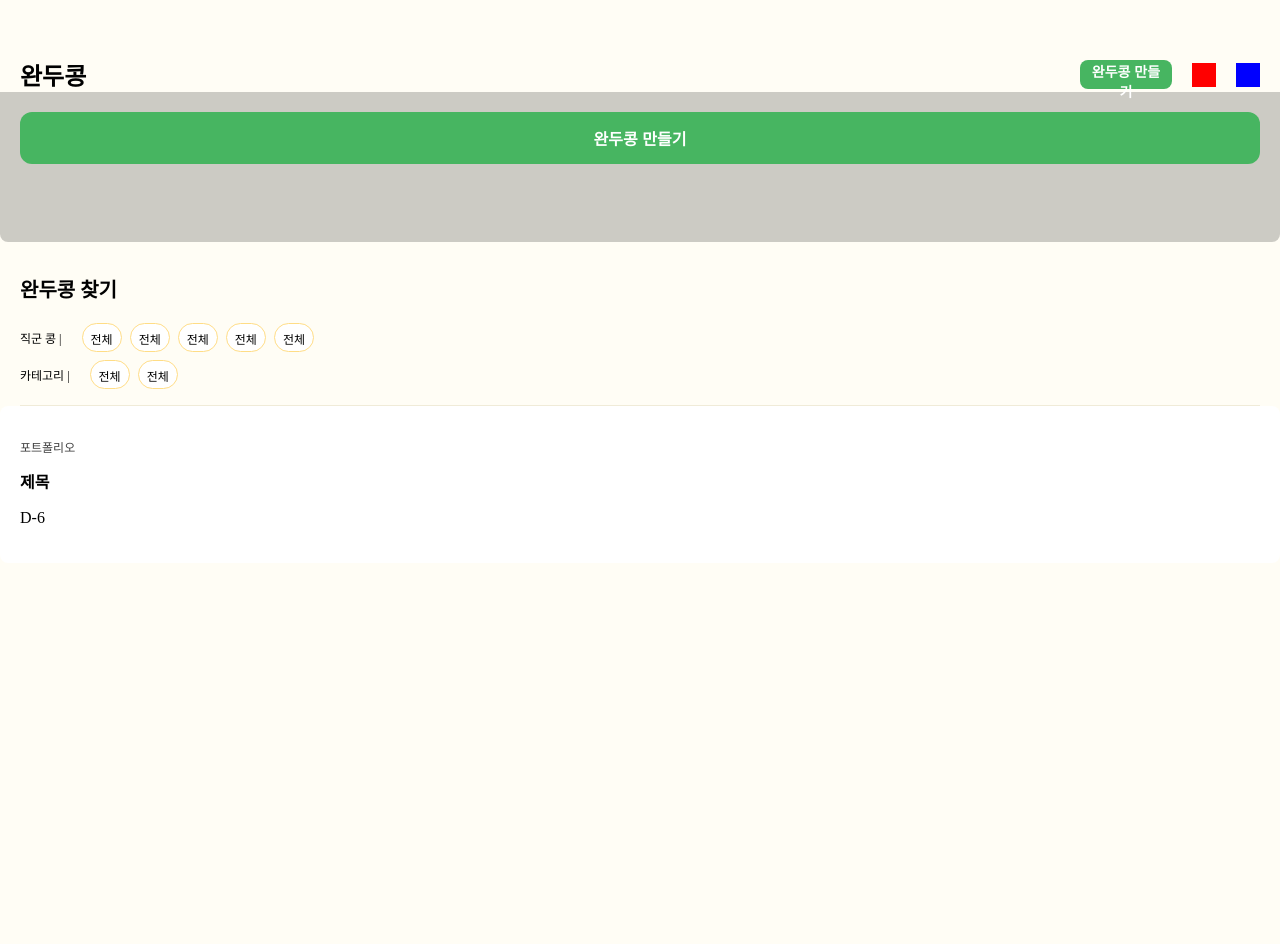
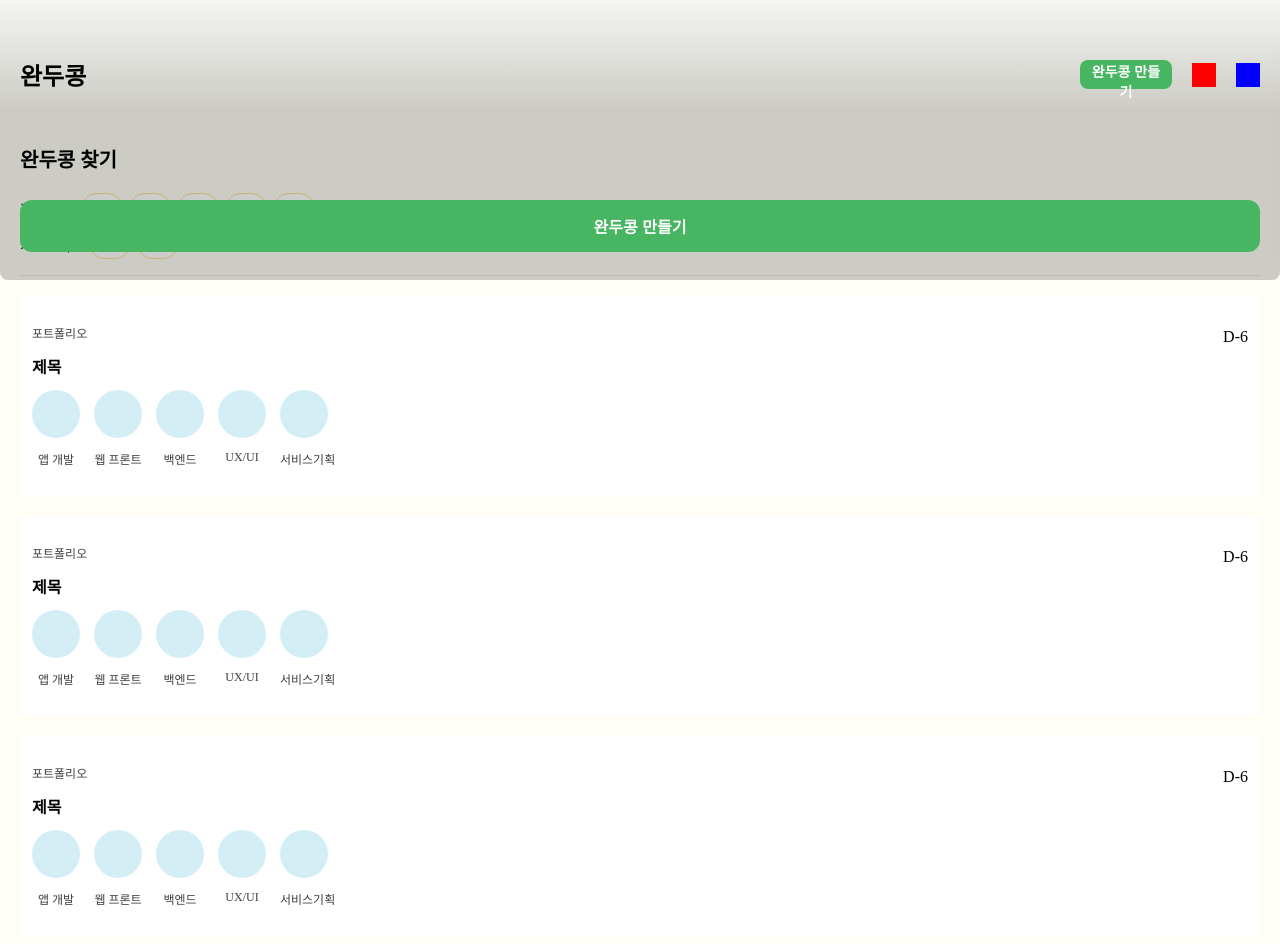
Before and after one commit to wandoookong/wandookong-frontend, a React app: page / in a window 1280 px wide. Shown: the top 944 px of the page. Before the commit the page ends 800 px from the top, so only its background shows below. Built offline with nearby package versions, Linux system fonts and the light colour scheme.

Commit message:
updated home page

```diff
--- a/src/pages/home/components/carousel.tsx
+++ b/src/pages/home/components/carousel.tsx
@@ -2,11 +2,13 @@ import styled from "@emotion/styled";
 import { useNavigate } from "react-router-dom";
 
 const Wrapper = styled.div`
+  position: absolute;
+  top: 0;
   width: 100%;
-  height: 150px;
+  height: 280px;
   background: rgba(0, 0, 0, 0.2);
   border-radius: 0 0 8px 8px;
-  padding: 20px;
+  padding: 200px 20px 20px 20px;
   box-sizing: border-box;
   button {
     margin: 0;
--- a/src/pages/home/components/homeHeader.tsx
+++ b/src/pages/home/components/homeHeader.tsx
@@ -2,8 +2,21 @@ import styled from "@emotion/styled";
 import { useNavigate } from "react-router-dom";
 
 const Container = styled.div`
+  position: sticky;
+  top: 0;
   width: auto;
-  padding: 57px 20px 0 20px;
+  padding: 57px 20px 20px 20px;
+  background: linear-gradient(180deg, rgba(255, 255, 255, 0.8) 0%, rgba(0, 0, 0, 0) 100%);
+  //animation: backgroundColor 3s infinite;
+  z-index: 900;
+  @keyframes backgroundColor {
+    0% {
+      background: linear-gradient(180deg, rgba(255, 255, 255, 0.8) 0%, rgba(0, 0, 0, 0) 100%);
+    }
+    100% {
+      background: #fffdf5;
+    }
+  }
 `;
 
 const ContentWrapper = styled.div`
--- a/src/pages/home/components/requestItem.tsx
+++ b/src/pages/home/components/requestItem.tsx
@@ -1,7 +1,9 @@
 import styled from "@emotion/styled";
 
 const Wrapper = styled.div`
-  padding: 20px;
+  position: relative;
+  margin: 20px;
+  padding: 16px 12px;
   background: #fff;
   border-radius: 8px;
   div {
@@ -11,18 +13,53 @@ const Wrapper = styled.div`
     }
     h2 {
       font-size: 16px;
+      margin: 0;
     }
   }
 `;
 
-export default function RequestItem() {
+const DayCounter = styled.p`
+  position: absolute;
+  top: 16px;
+  right: 12px;
+`;
+
+const RuleWrapper = styled.div`
+  display: flex;
+  margin: 12px 0 0 0;
+  p {
+    font-size: 14px;
+    font-weight: 500;
+    text-align: center;
+  }
+`;
+const RuleContent = styled.div`
+  margin-right: 14px;
+`;
+
+const RuleImage = styled.div`
+  width: 48px;
+  height: 48px;
+  background: #d3eef5;
+  border-radius: 28px;
+`;
+
+export default function RequestItem({ position }) {
   return (
     <Wrapper>
       <div>
         <p>포트폴리오</p>
         <h2>제목</h2>
       </div>
-      <p>D-6</p>
+      <DayCounter>D-6</DayCounter>
+      <RuleWrapper>
+        {position.map((rule) => (
+          <RuleContent key={rule.id}>
+            <RuleImage />
+            <p>{rule.label}</p>
+          </RuleContent>
+        ))}
+      </RuleWrapper>
     </Wrapper>
   );
 }
--- a/src/pages/home/home.tsx
+++ b/src/pages/home/home.tsx
@@ -3,6 +3,14 @@ import { HomeHeader } from "./components/homeHeader";
 import { Carousel } from "./components/carousel";
 import Filter from "./components/filter";
 import RequestItem from "./components/requestItem";
+
+const rules = [
+  { id: 1, label: "앱 개발", gradientStart: "#fff", gradientEnd: "000" },
+  { id: 2, label: "웹 프론트", gradientStart: "#fff", gradientEnd: "000" },
+  { id: 3, label: "백엔드", gradientStart: "#fff", gradientEnd: "000" },
+  { id: 4, label: "UX/UI", gradientStart: "#fff", gradientEnd: "000" },
+  { id: 5, label: "서비스기획", gradientStart: "#fff", gradientEnd: "000" },
+];
 
 export default function Home() {
   return (
@@ -10,7 +18,9 @@ export default function Home() {
       <HomeHeader />
       <Carousel />
       <Filter />
-      <RequestItem />
+      <RequestItem position={rules} />
+      <RequestItem position={rules} />
+      <RequestItem position={rules} />
     </>
   );
 }
```
